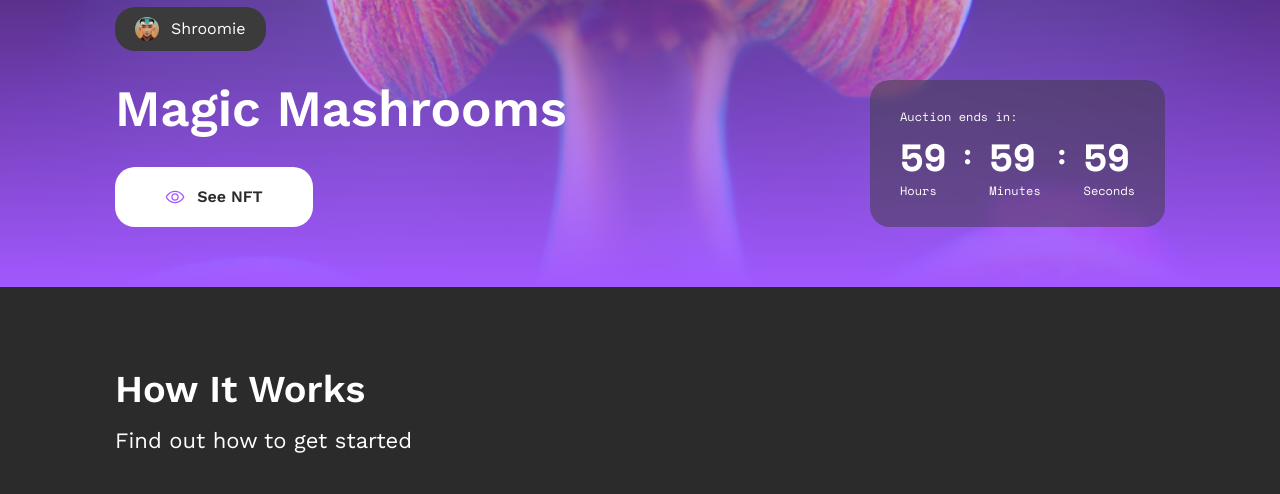
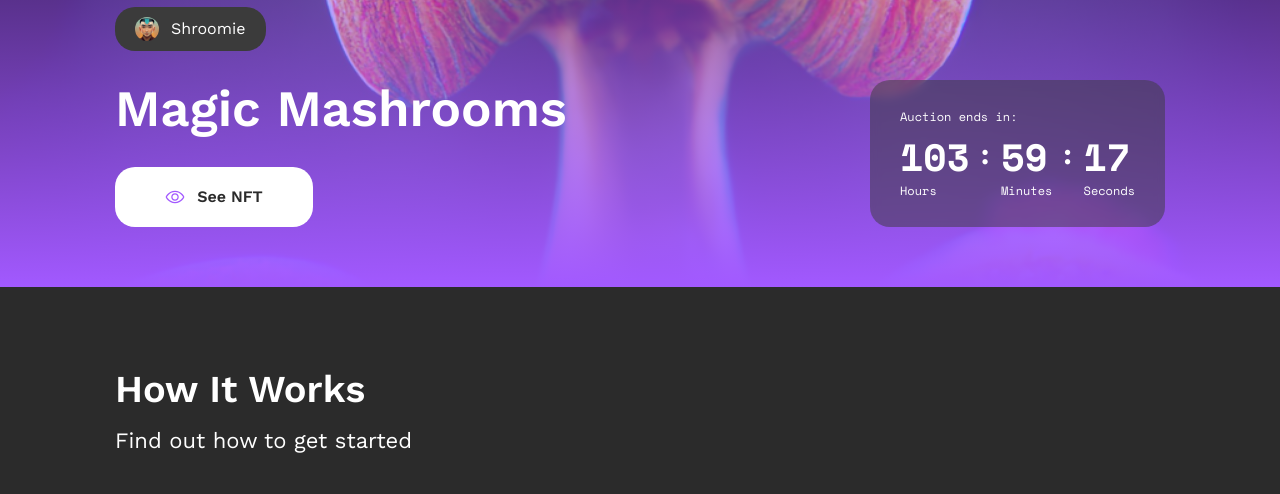
Before and after one commit to suleymandadashov/final-front, a plain HTML site: page pages/home/index.html in a window 1280 px wide. Shown: the part 3700-4194 px from the top of the page. Drawn offline with nearby package versions, Linux system fonts and the light colour scheme.

Commit message:
functional timer added

```diff
--- a/pages/home/index.html
+++ b/pages/home/index.html
@@ -372,17 +372,17 @@
             <p>Auction ends in:</p>
             <div class="NFT-info__right__timer">
               <div>
-                <h3>59</h3>
+                <h3 id="hours">00</h3>
                 <p>Hours</p>
               </div>
               <h4>:</h4>
               <div>
-                <h3>59</h3>
+                <h3 id="minutes">00</h3>
                 <p>Minutes</p>
               </div>
               <h4>:</h4>
               <div>
-                <h3>59</h3>
+                <h3 id="seconds">00</h3>
                 <p>Seconds</p>
               </div>
             </div>
@@ -516,5 +516,6 @@
         </div>
       </div>
     </section>
+    <script src="./script.js"></script>
   </body>
 </html>
--- /dev/null
+++ b/pages/home/script.js
@@ -0,0 +1,27 @@
+//November 5, 2023, at 00:00:00
+var date = new Date(Date.UTC(2023, 10, 5, 0, 0, 0));
+date.setHours(date.getHours() - 4); //GMT+4
+
+function updateTimer() {
+  var now = new Date().getTime();
+  var remainingTime = date - now;
+
+  if (remainingTime <= 0) {
+    document.getElementById("hours").textContent = "00";
+    document.getElementById("minutes").textContent = "00";
+    document.getElementById("seconds").textContent = "00";
+  } else {
+    var hours = Math.floor(remainingTime / (1000 * 60 * 60));
+    var minutes = Math.floor((remainingTime % (1000 * 60 * 60)) / (1000 * 60));
+    var seconds = Math.floor((remainingTime % (1000 * 60)) / 1000);
+
+    document.getElementById("hours").textContent =
+      hours < 10 ? "0" + hours : hours;
+    document.getElementById("minutes").textContent =
+      minutes < 10 ? "0" + minutes : minutes;
+    document.getElementById("seconds").textContent =
+      seconds < 10 ? "0" + seconds : seconds;
+  }
+}
+
+setInterval(updateTimer, 1000);
```
